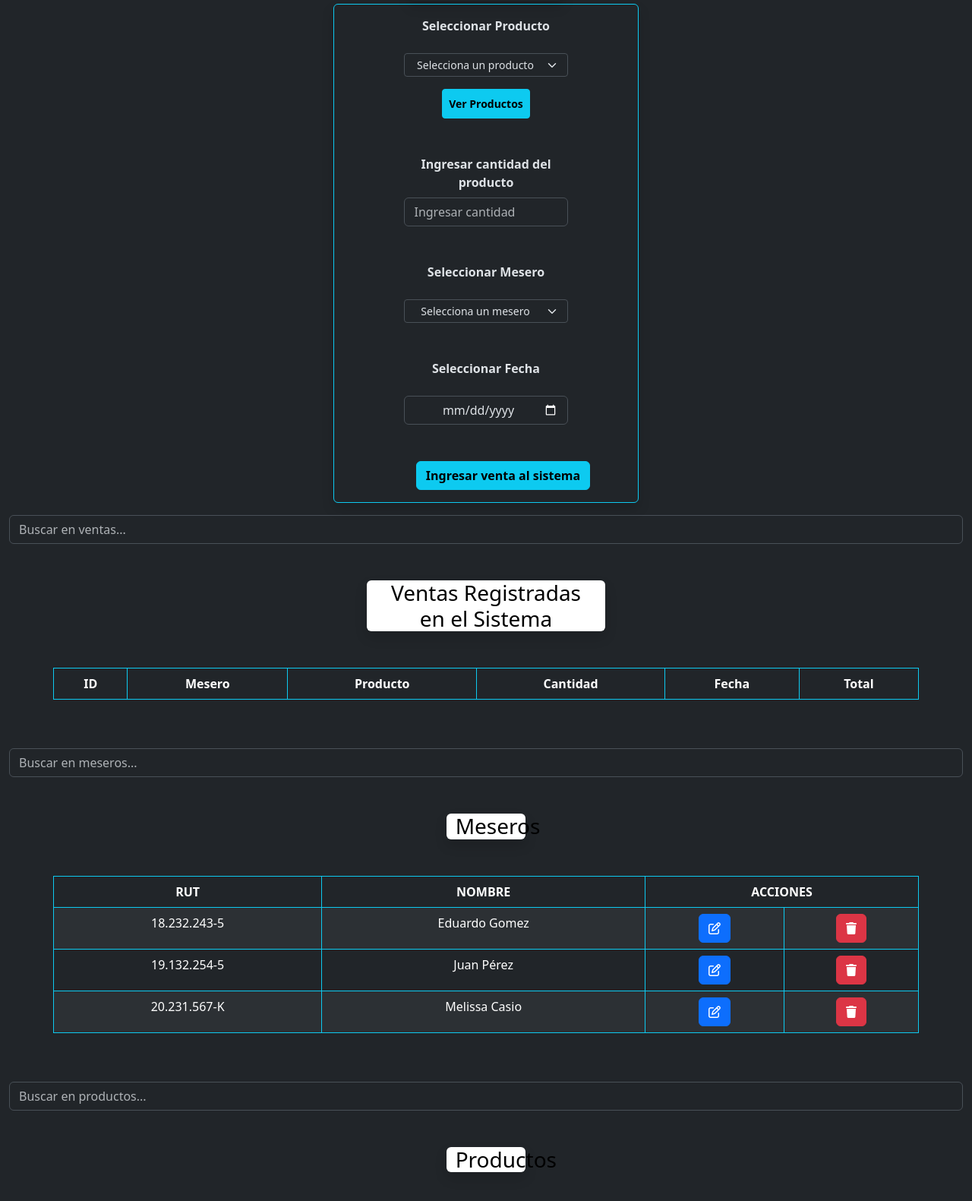
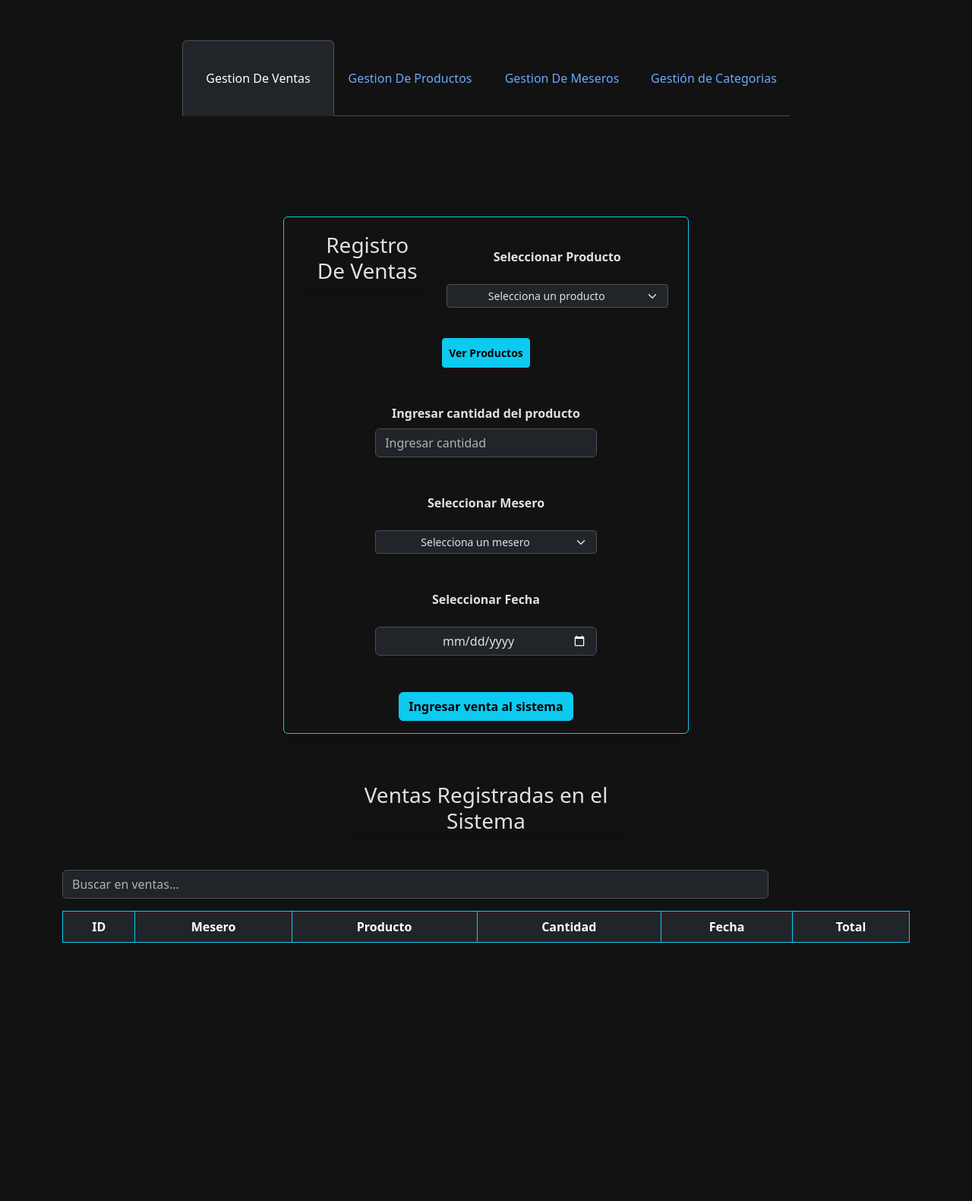
Before and after one commit to joaonunez/registroVentas, a plain HTML site: page index.html in a window 1280 px wide. Shown: the part 83-1664 px from the top of the page at 76% size. After the commit the page ends 1388 px from the top, so only its background shows below. Drawn offline with nearby package versions, Linux system fonts and the light colour scheme; some packages are replaced by stand-ins of ours; a script that the page names is missing.

Commit message:
nav tabs agregados

```diff
--- a/css/styles.css
+++ b/css/styles.css
@@ -14,3 +14,21 @@
     overflow-x: auto; /* Añadir desplazamiento horizontal */
     white-space: nowrap; /* Evitar que el contenido se envuelva */
 }
+
+
+body {
+    background-color: hsl(var(--background));
+    display: flex;
+    flex-direction: column;
+    align-items: center;
+    gap: 4rem;
+  }
+
+  .tab {
+    width: 200px;
+    height: 100px;
+    display: flex;
+    justify-content: center;
+    align-items: center;
+    padding: 0.5rem;
+  }
--- a/index.html
+++ b/index.html
@@ -1,28 +1,43 @@
 <!DOCTYPE html>
-<html lang="es" data-bs-theme="dark">
-
+<html lang="en" data-bs-theme="dark">
 <head>
     <meta charset="UTF-8">
     <meta name="viewport" content="width=device-width, initial-scale=1.0">
-    <title>Document</title>
-    <link href="https://cdn.jsdelivr.net/npm/bootstrap@5.3.3/dist/css/bootstrap.min.css" rel="stylesheet"
-        integrity="sha384-QWTKZyjpPEjISv5WaRU9OFeRpok6YctnYmDr5pNlyT2bRjXh0JMhjY6hW+ALEwIH" crossorigin="anonymous">
-    <link rel="stylesheet" href="https://cdnjs.cloudflare.com/ajax/libs/font-awesome/6.5.2/css/all.min.css"
-        integrity="sha512-SnH5WK+bZxgPHs44uWIX+LLJAJ9/2PkPKZ5QiAj6Ta86w+fsb2TkcmfRyVX3pBnMFcV7oQPJkl9QevSCWr3W6A=="
-        crossorigin="anonymous" referrerpolicy="no-referrer" />
+    <title>Gestion De Negocio</title>
+    <link href="https://cdn.jsdelivr.net/npm/bootstrap@5.3.3/dist/css/bootstrap.min.css" rel="stylesheet" integrity="sha384-QWTKZyjpPEjISv5WaRU9OFeRpok6YctnYmDr5pNlyT2bRjXh0JMhjY6hW+ALEwIH" crossorigin="anonymous">
+    <link rel="stylesheet" href="https://cdnjs.cloudflare.com/ajax/libs/font-awesome/6.5.2/css/all.min.css" integrity="sha512-SnH5WK+bZxgPHs44uWIX+LLJAJ9/2PkPKZ5QiAj6Ta86w+fsb2TkcmfRyVX3pBnMFcV7oQPJkl9QevSCWr3W6A==" crossorigin="anonymous" referrerpolicy="no-referrer" />
     <link rel="preconnect" href="https://fonts.googleapis.com">
     <link rel="preconnect" href="https://fonts.gstatic.com" crossorigin>
     <link href="https://fonts.googleapis.com/css2?family=Quicksand:wght@300..700&display=swap" rel="stylesheet">
     <link rel="stylesheet" href="css/styles.css">
 </head>
-
-<body class="container-fluid m-auto">
-    <form class="container-fluid m-auto mt-5 col-12 col-lg-12 needs-validation" novalidate>
-        <fieldset class="container-fluid m-auto d-flex flex-column justify-content-center text-center w-100">
-            <legend class="container-fluid m-auto text-center fw-bold shadow rounded col-10 col-sm-8 col-md-6 col-lg-4 col-xl-2">
-                Generar Venta
-            </legend>
-            <div class="mt-1 mb-3 col-12 col-sm-10 col-md-8 col-lg-6 col-xl-4 m-auto d-flex flex-column shadow rounded border border-info p-3">
+<body>
+    <div class="mt-3 m-auto text-center">
+        <h1>Gestion Sistema De Negocio</h1>
+    </div>
+    <ul class="nav nav-tabs d-flex justify-content-center" id="myTab" role="tablist">
+        <li class="nav-item" role="presentation">
+            <button class="nav-link active tab" id="ventas-tab" data-bs-toggle="tab" data-bs-target="#ventas" type="button" role="tab" aria-controls="ventas" aria-selected="true">Gestion De Ventas</button>
+        </li>
+        <li class="nav-item" role="presentation">
+            <button class="nav-link tab" id="productos-tab" data-bs-toggle="tab" data-bs-target="#productos" type="button" role="tab" aria-controls="productos" aria-selected="false">Gestion De Productos</button>
+        </li>
+        <li class="nav-item" role="presentation">
+            <button class="nav-link tab" id="meseros-tab" data-bs-toggle="tab" data-bs-target="#meseros" type="button" role="tab" aria-controls="meseros" aria-selected="false">Gestion De Meseros</button>
+        </li>
+        <li class="nav-item" role="presentation">
+            <button class="nav-link tab" id="categorias-tab" data-bs-toggle="tab" data-bs-target="#categorias" type="button" role="tab" aria-controls="categorias" aria-selected="false">Gestión de Categorias</button>
+        </li>
+    </ul>
+    <div class="container mt-3">
+        <div class="tab-content text-center" id="myTabContent">
+            <div class="tab-pane fade show active" id="ventas" role="tabpanel" aria-labelledby="ventas-tab">
+                <form class="container-fluid m-auto mt-5 col-12 col-lg-12 col-xxl-10 needs-validation" novalidate>
+                    <div class="container-fluid m-auto d-flex flex-column justify-content-center text-center">
+                        <div class="mt-1 mb-3 col-12 col-sm-10 col-md-8 col-lg-6 col-xxl-5 m-auto d-flex flex-wrap shadow rounded border border-info p-3">
+                            <div class="container-fluid m-auto text-center fw-bold shadow rounded col-10 col-sm-8 col-md-6 col-lg-4 col-xxl-8 mt-1 mb-5">
+                                <h3>Registro De Ventas</h3>
+                            </div>
                             <div class="col-12 col-sm-10 col-md-10 col-lg-8 col-xl-7 text-center m-auto">
                                 <label for="nombreProducto" class="form-label">
                                     <p class="fw-bold">Seleccionar Producto</p>
@@ -70,14 +85,24 @@
                                 <input type="submit" class="btn btn-info fw-bold" id="ingresarVentaButton" value="Ingresar venta al sistema" onclick="validarYIngresarVenta()">
                             </div>
                         </div>
-        </fieldset>
+                    </div>
                 </form>
+
+
+
+
+
+
+
+
+
+
                 <!-- Buscador de ventas -->
-    <div class="mb-3">
+                <div class="mt-5 container-fluid m-auto text-center fw-bold shadow rounded col-10 col-sm-8 col-md-6 col-lg-4 col-xxl-8 mt-1 mb-5">
+                    <h3>Ventas Registradas en el Sistema</h3>
+                </div>
+                <div class="mb-3 col-10 col-xxl-3">
                     <input type="text" id="buscarVentas" class="form-control" placeholder="Buscar en ventas...">
-    </div>
-    <div class="container-fluid m-auto text-center fw-bold shadow bg-white text-black rounded col-10 col-sm-8 col-md-6 col-lg-4 col-xl-3 mt-5 mb-5">
-        <h3>Ventas Registradas en el Sistema</h3>
                 </div>
                 <div class="miTabla mb-5 col-12 m-auto">
                     <table class="container table table-striped table-bordered border-info text-center" id="tablaVentas">
@@ -94,35 +119,15 @@
                         <tbody></tbody>
                     </table>
                 </div>
+            </div>
+            <div class="tab-pane fade" id="productos" role="tabpanel" aria-labelledby="productos-tab">
+                <!-- Buscador de productos -->
 
-        <!-- Buscador de meseros -->
-    <div class="mb-3">
-        <input type="text" id="buscarMeseros" class="form-control" placeholder="Buscar en meseros...">
+                <div class="mt-5 container-fluid m-auto text-center fw-bold shadow rounded col-10 col-sm-8 col-md-6 col-lg-4 col-xxl-8 mt-1 mb-5">
+                    <h3>Productos</h3>
                 </div>
-    <div class="container-fluid m-auto text-center fw-bold shadow bg-white text-black rounded col-10 col-sm-8 col-md-6 col-lg-4 col-xl-1 mt-5 mb-5">
-        <h3>Meseros</h3>
-    </div>
-    <div class="miTabla mb-5 col-12 m-auto">
-        <table class="container table table-striped table-bordered border-info text-center" id="tablaMeseros">
-            <thead>
-                <tr>
-                    <th>RUT</th>
-                    <th>NOMBRE</th>
-                    <th colspan="2">ACCIONES</th>
-                </tr>
-            </thead>
-            <tbody></tbody>
-        </table>
-    </div>
-
-
-
-    <!-- Buscador de productos -->
-<div class="mb-3">
+                <div class="mb-3 col-xxl-3 col-10">
                     <input type="text" id="buscarProductos" class="form-control" placeholder="Buscar en productos...">
-</div>
-    <div class="container-fluid m-auto text-center fw-bold shadow bg-white text-black rounded col-10 col-sm-8 col-md-6 col-lg-4 col-xl-1 mt-5 mb-5">
-        <h3>Productos</h3>
                 </div>
                 <div class="miTabla mb-5 col-12 m-auto">
                     <table class="container table table-striped table-bordered border-info text-center" id="tablaProductos2">
@@ -139,8 +144,7 @@
                     </table>
                 </div>
 
-
-    <div class="container-fluid m-auto mt-5 col-12 col-xl-2 shadow rounded border border-info p-3">
+                <div class="container-fluid m-auto mt-5 col-12 col-xl-4 shadow rounded border border-info p-3">
                     <form class="needs-validation2" novalidate>
                         <fieldset class="d-flex flex-column justify-content-center text-center">
                             <legend class="fw-bold">Agregar Producto</legend>
@@ -171,8 +175,29 @@
                         </fieldset>
                     </form>
                 </div>
+            </div>
+            <div class="tab-pane fade" id="meseros" role="tabpanel" aria-labelledby="meseros-tab">
+                <!-- Buscador de meseros -->
 
-    <div class="container-fluid m-auto mt-5 col-12 col-xl-2 shadow rounded border border-info p-3 mb-5">
+                <div class="container-fluid m-auto text-center fw-bold rounded col-10 col-sm-8 col-md-6 col-lg-4 col-xl-1 mt-1 mb-5">
+                    <h3>Meseros</h3>
+                </div>
+                <div class="mb-3 col-10 col-xxl-3">
+                    <input type="text" id="buscarMeseros" class="form-control" placeholder="Buscar en meseros...">
+                </div>
+                <div class="miTabla mb-5 col-12 m-auto">
+                    <table class="container table table-striped table-bordered border-info text-center" id="tablaMeseros">
+                        <thead>
+                            <tr>
+                                <th>RUT</th>
+                                <th>NOMBRE</th>
+                                <th colspan="2">ACCIONES</th>
+                            </tr>
+                        </thead>
+                        <tbody></tbody>
+                    </table>
+                </div>
+                <div class="container-fluid m-auto mt-5 col-12 col-xl-4 shadow rounded border border-info p-3 mb-5">
                     <form class="needs-validation3" novalidate>
                         <fieldset class="d-flex flex-column justify-content-center text-center">
                             <legend class="fw-bold">Agregar Mesero</legend>
@@ -194,8 +219,29 @@
                         </fieldset>
                     </form>
                 </div>
+            </div>
+            <div class="tab-pane fade" id="categorias" role="tabpanel" aria-labelledby="categorias-tab">
+                <!-- Buscador de categorías -->
 
-    <div class="container-fluid m-auto mt-5 col-12 col-xl-2 shadow rounded border border-info p-3 mb-5">
+                <div class="container-fluid m-auto text-center fw-bold shadow rounded col-10 col-sm-8 col-md-6 col-lg-4 col-xl-1 mt-5 mb-5">
+                    <h3>Categorías</h3>
+                </div>
+                <div class="mb-3 col-10 col-xxl-3">
+                    <input type="text" id="buscarCategorias" class="form-control" placeholder="Buscar en categorías...">
+                </div>
+                <div class="miTabla mb-5 col-12 m-auto">
+                    <table class="container table table-striped table-bordered border-info text-center" id="tablaCategorias">
+                        <thead>
+                            <tr>
+                                <th>ID</th>
+                                <th>NOMBRE</th>
+                                <th colspan="2">ACCIONES</th>
+                            </tr>
+                        </thead>
+                        <tbody></tbody>
+                    </table>
+                </div>
+                <div class="container-fluid m-auto mt-5 col-12 col-xl-4 shadow rounded border border-info p-3 mb-5">
                     <form class="needs-validation4" novalidate>
                         <fieldset class="d-flex flex-column justify-content-center text-center">
                             <legend class="fw-bold">Agregar Categoría</legend>
@@ -210,30 +256,11 @@
                         </fieldset>
                     </form>
                 </div>
-
-    <div class="container-fluid m-auto text-center fw-bold shadow bg-white text-black rounded col-10 col-sm-8 col-md-6 col-lg-4 col-xl-1 mt-5 mb-5">
-        <h3>Categorías</h3>
+            </div>
+        </div>
     </div>
 
-        <!-- Buscador de categorías -->
-    <div class="mb-3">
-        <input type="text" id="buscarCategorias" class="form-control" placeholder="Buscar en categorías...">
-    </div>
-    <div class="miTabla mb-5 col-12 m-auto">
-        <table class="container table table-striped table-bordered border-info text-center" id="tablaCategorias">
-            <thead>
-                <tr>
-                    <th>ID</th>
-                    <th>NOMBRE</th>
-                    <th colspan="2">ACCIONES</th>
-                </tr>
-            </thead>
-            <tbody></tbody>
-        </table>
-    </div>
-
-
-<!--MODALS  -->
+    <!-- Modals -->
     <div class="modal fade modal-lg" id="verProductos" tabindex="-1" aria-labelledby="exampleModalLabel" aria-hidden="true">
         <div class="modal-dialog">
             <div class="modal-content">
@@ -260,8 +287,6 @@
             </div>
         </div>
     </div>
-
-
 
     <!-- Modal para editar mesero -->
     <div class="modal fade" id="modalEditarMesero" tabindex="-1" aria-labelledby="modalEditarMeseroLabel" aria-hidden="true">
@@ -358,10 +383,8 @@
         </div>
     </div>
 
-    <script src="https://cdn.jsdelivr.net/npm/bootstrap@5.3.3/dist/js/bootstrap.bundle.min.js"
-        integrity="sha384-YvpcrYf0tY3lHB60NNkmXc5s9fDVZLESaAA55NDzOxhy9GkcIdslK1eN7N6jIeHz" crossorigin="anonymous"></script>
+    <script src="https://cdn.jsdelivr.net/npm/bootstrap@5.3.3/dist/js/bootstrap.bundle.min.js" integrity="sha384-YvpcrYf0tY3lHB60NNkmXc5s9fDVZLESaAA55NDzOxhy9GkcIdslK1eN7N6jIeHz" crossorigin="anonymous"></script>
     <script src="https://cdn.jsdelivr.net/npm/sweetalert2@11"></script>
     <script src="scripts/script.js"></script>
 </body>
-
 </html>
```
Lines whose indentation alone changed are shown as unchanged.
